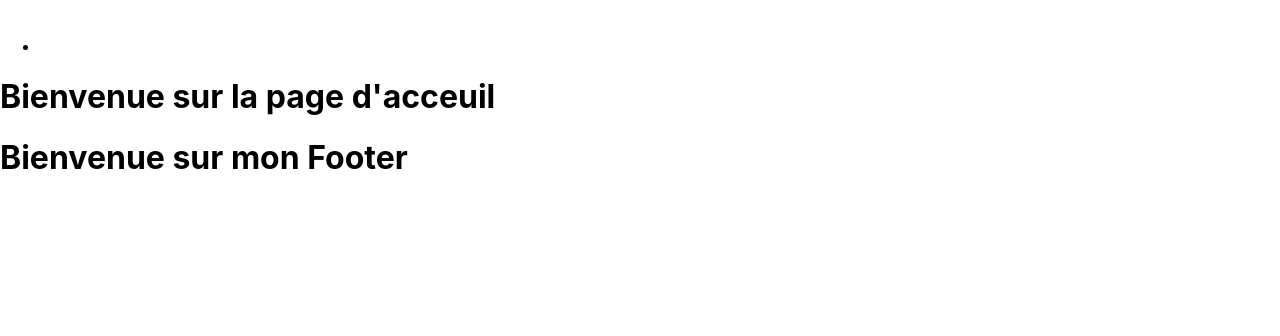
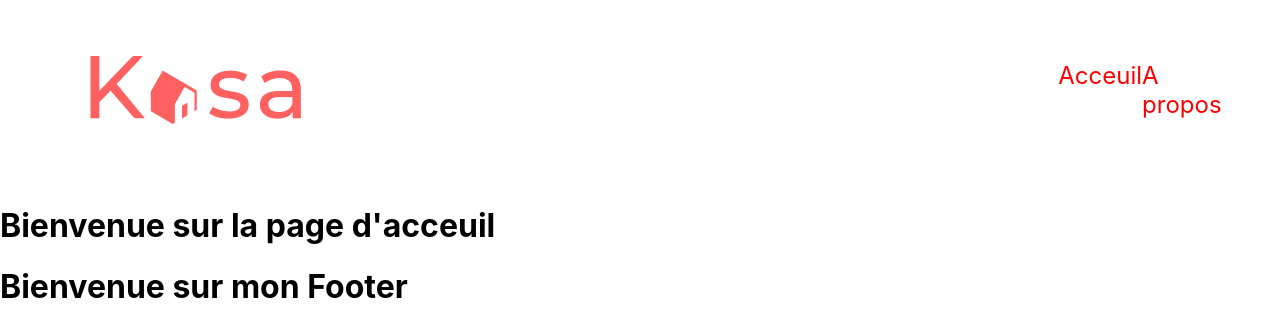
Before and after one commit to michalon-claudie/Projet_8OC, a React (Create React App) app in the folder kasa/: page / in a window 1280 px wide. Shown: the top 336 px of the page. Built offline with nearby package versions, Linux system fonts and the light colour scheme.

Commit message:
"add styles on header"

```diff
--- a/kasa/src/component/Header.jsx
+++ b/kasa/src/component/Header.jsx
@@ -1,14 +1,18 @@
 import React from 'react'
 import "../style/header.scss"
+import logo from '../assets/LOGO.png'
 
 export default function Header()
 {
     return (
         <div className='header'>
-            <img/>
-            <ul>
+            <img src={logo} alt='logo_kasa'/>
+            <ul className='nav_header'>
                 <li>
-
+                   Acceuil
+                </li>
+                <li>
+                    A propos
                 </li>
             </ul>
         </div>
--- a/kasa/src/style/header.scss
+++ b/kasa/src/style/header.scss
@@ -1,5 +1,19 @@
 .header{
-    h1{
+    display:flex;
+    justify-content: space-between;
+    align-items: center;
+    padding: 45px 0 50px 0;
+    margin: 0 auto;
+    width: 86%;
+    .nav_header{
         color: red;
+        display:flex;
+        justify-content: space-between;
+        list-style-type: none;
+        padding-inline-start: 0px;
+        width:12%;
+        li{
+            font-size: 24px;
+        }
     }
 }
```
Also changed, not shown: kasa/src/assets/LOGO.png (added).
